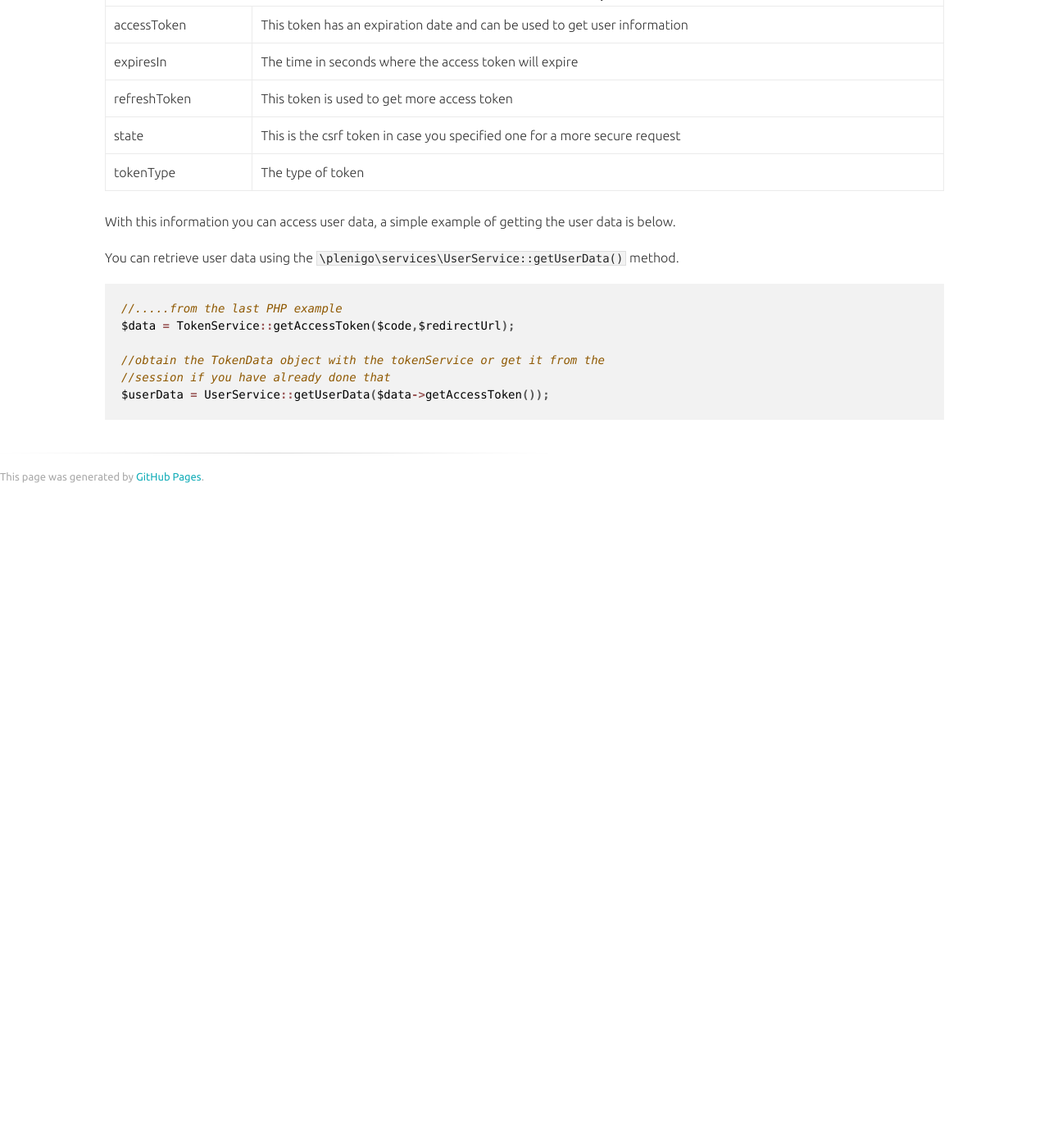
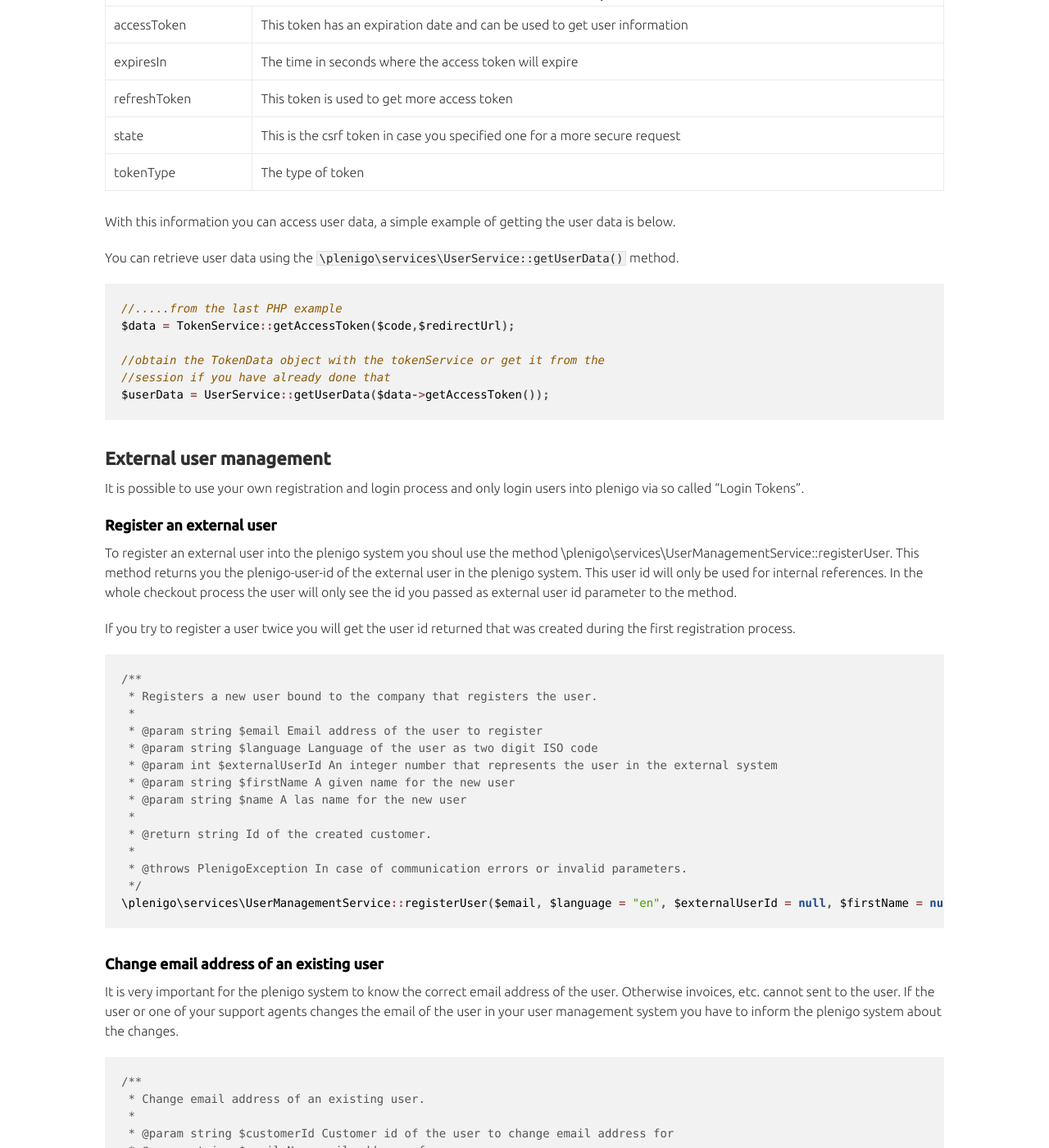
Before and after one commit to plenigo/plenigo.github.io, a Jekyll site: the page built from pages/sdks/php/php.md, in a window 1280 px wide and 1400 px high, scrolled down 4063 px. Shown: the whole window at 82% size. Built offline with Jekyll 4.4.1, drawn with Linux system fonts in a browser that asks for light colours; before the commit the page ends 4684 px from its top, so only the background shows below that; some of the changed text lies outside the part shown.

Commit message:
+ add step by step logic

````diff
--- a/pages/sdks/php/includes/external_user_management.md
+++ b/pages/sdks/php/includes/external_user_management.md
@@ -5,7 +5,7 @@
 
 If you try to register a user twice you will get the user id returned that was created during the first registration process.
 
-```PHP
+```php
 /**
  * Registers a new user bound to the company that registers the user.
  *
@@ -25,7 +25,7 @@
 ###  Change email address of an existing user
 It is very important for the plenigo system to know the correct email address of the user. Otherwise invoices, etc. cannot sent to the user. If the user or one of your support agents changes the email of the user in your user management system you have to inform the plenigo system about the changes.
 
-```PHP
+```php
 /**
  * Change email address of an existing user.
  *
@@ -42,7 +42,7 @@
 ### Create login token for an external user
 To indicate a successful login to the plenigo system you need to create a so called "Login Token". This login token is valid for 5 minutes and can be passed e.g. to the `build()`-method of the \plenigo\builders\CheckoutSnippetBuilder.
 
-```PHP
+```php
 /**
  * Create a login token for an existing user.
  *
--- a/pages/sdks/php/php.md
+++ b/pages/sdks/php/php.md
@@ -17,3 +17,7 @@
 ## Login
 
 {% include_relative includes/login.md %}
+
+## External user management
+
+{% include_relative includes/external_user_management.md %}
````
